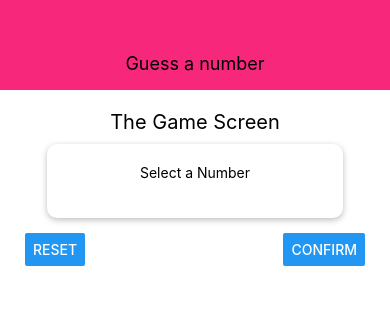
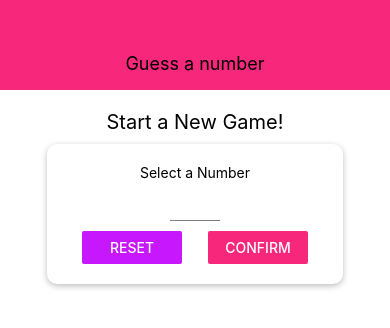
Before and after one commit to mcapurri/react-native-complete-guide__2nd-app-, a React Native app: screen / in a window 390 px wide. Shown: the top 328 px of the page. Built offline with nearby package versions, Linux system fonts and the light colour scheme.

Commit message:
adding Components to screen

```diff
--- /dev/null
+++ b/components/Card.js
@@ -0,0 +1,23 @@
+import React from 'react';
+import { StyleSheet, View } from 'react-native';
+
+const Card = (props) => {
+    return (
+        <View style={{ ...styles.card, ...props.style }}>{props.children}</View>
+    );
+};
+
+const styles = StyleSheet.create({
+    card: {
+        shadowColor: '#000',
+        shadowOffset: { width: 0, height: 2 },
+        shadowRadius: 6,
+        shadowOpacity: 0.26,
+        elevation: 5, // shadow on android
+        backgroundColor: '#fff',
+        padding: 20,
+        borderRadius: 10,
+    },
+});
+
+export default Card;
--- a/components/Header.js
+++ b/components/Header.js
@@ -1,5 +1,6 @@
 import React from 'react';
 import { View, Text, StyleSheet } from 'react-native';
+import Colors from '../constants/colors';
 
 const Header = (props) => {
     return (
@@ -14,7 +15,7 @@
         width: '100%',
         height: 90,
         paddingTop: 36,
-        backgroundColor: '#f7287b',
+        backgroundColor: Colors.primary,
         alignItems: 'center',
         justifyContent: 'center',
     },
--- /dev/null
+++ b/components/Input.js
@@ -0,0 +1,17 @@
+import React from 'react';
+import { ProgressViewIOSComponent, StyleSheet, TextInput } from 'react-native';
+
+const Input = (props) => {
+    return <TextInput {...props} style={{ ...styles.input, ...props.style }} />;
+};
+
+const styles = StyleSheet.create({
+    input: {
+        height: 30,
+        borderBottomColor: 'grey',
+        borderBottomWidth: 1,
+        marginVertical: 10,
+    },
+});
+
+export default Input;
--- /dev/null
+++ b/components/NumberContainer.js
@@ -0,0 +1,29 @@
+import React from 'react';
+import { Text, View, StyleSheet } from 'react-native';
+import Colors from '../constants/colors';
+
+const NumberContainer = (props) => {
+    return (
+        <View style={styles.container}>
+            <Text style={styles.number}>{props.children}</Text>
+        </View>
+    );
+};
+
+const styles = StyleSheet.create({
+    container: {
+        borderWidth: 2,
+        borderColor: Colors.accent,
+        padding: 10,
+        borderRadius: 10,
+        marginVertical: 10,
+        alignItems: 'center',
+        justifyContent: 'center',
+    },
+    number: {
+        color: Colors.accent,
+        fontSize: 22,
+    },
+});
+
+export default NumberContainer;
--- /dev/null
+++ b/constants/colors.js
@@ -0,0 +1,4 @@
+export default {
+    primary: '#f7287b',
+    accent: '#c717fc',
+};
--- a/screens/StartGameScreen.js
+++ b/screens/StartGameScreen.js
@@ -1,19 +1,106 @@
-import React from 'react';
-import { StyleSheet, Text, View, TextInput, Button } from 'react-native';
+import React, { useState } from 'react';
+import {
+    View,
+    Text,
+    StyleSheet,
+    Button,
+    TouchableWithoutFeedback,
+    Keyboard,
+    Alert,
+} from 'react-native';
+
+import Card from '../components/Card';
+import Input from '../components/Input';
+import NumberContainer from '../components/NumberContainer';
+import Colors from '../constants/colors';
 
 const StartGameScreen = (props) => {
+    const [enteredValue, setEnteredValue] = useState('');
+    const [confirmed, setConfirmed] = useState(false);
+    const [selectednumber, setSelectedNumber] = useState();
+
+    const numberInputHandler = (inputText) => {
+        setEnteredValue(inputText.toString().replace(/[^0-9]/g, ''));
+    };
+
+    const resetInputHandler = () => {
+        setEnteredValue('');
+        setConfirmed(false);
+    };
+    const confirmInputHandler = () => {
+        const chosenNumber = parseInt(enteredValue);
+        if (isNaN(chosenNumber) || chosenNumber <= 0 || chosenNumber > 99) {
+            Alert.alert(
+                'Invalid number!',
+                'Number has to be a value between 1 and 99',
+                [
+                    {
+                        text: 'Okay',
+                        style: 'destructive',
+                        onPress: resetInputHandler,
+                    },
+                ]
+            );
+            99;
+            return;
+        }
+        setConfirmed(true);
+        setSelectedNumber(chosenNumber);
+        setEnteredValue('');
+        Keyboard.dismiss();
+    };
+    let confirmedOutput;
+    if (confirmed) {
+        confirmedOutput = (
+            <Card style={styles.summaryContainer}>
+                <Text>You selected</Text>
+                <NumberContainer>{selectednumber}</NumberContainer>
+                <Button title="START GAME" />
+            </Card>
+        );
+    }
+
     return (
-        <View style={styles.screen}>
-            <Text style={styles.title}>The Game Screen</Text>
-            <View style={styles.inputContainer}>
-                <Text>Select a Number</Text>
-                <TextInput />
+        <TouchableWithoutFeedback
+            onPress={() => {
+                setEnteredValue('');
+                Keyboard.dismiss();
+            }}
+        >
+            <View style={styles.screen}>
+                <Text style={styles.title}>Start a New Game!</Text>
+                <Card style={styles.inputContainer}>
+                    <Text>Select a Number</Text>
+                    <Input
+                        style={styles.input}
+                        blurOnSubmit
+                        autoCapitalize="none"
+                        autoCorrect={false}
+                        keyboardType="number-pad"
+                        maxLength={2}
+                        onChangeText={numberInputHandler}
+                        value={enteredValue}
+                    />
+                    <View style={styles.buttonContainer}>
+                        <View style={styles.button}>
+                            <Button
+                                title="Reset"
+                                onPress={resetInputHandler}
+                                color={Colors.accent}
+                            />
+                        </View>
+                        <View style={styles.button}>
+                            <Button
+                                title="Confirm"
+                                onPress={confirmInputHandler}
+                                color={Colors.primary}
+                            />
+                        </View>
+                    </View>
+                </Card>
+                {confirmedOutput}
             </View>
-            <View style={styles.buttonContainer}>
-                <Button title="Reset" onPress={() => {}} />
-                <Button title="Confirm" onPress={() => {}} />
-            </View>
-        </View>
+        </TouchableWithoutFeedback>
     );
 };
 
@@ -23,12 +110,6 @@
         padding: 10,
         alignItems: 'center',
     },
-    buttonContainer: {
-        flexDirection: 'row',
-        width: '100%',
-        justifyContent: 'space-between',
-        padding: 15,
-    },
     title: {
         fontSize: 20,
         marginVertical: 10,
@@ -37,14 +118,23 @@
         width: 300,
         maxWidth: '80%',
         alignItems: 'center',
-        shadowColor: '#000',
-        shadowOffset: { width: 0, height: 2 },
-        shadowRadius: 6,
-        shadowOpacity: 0.26,
-        elevation: 5, // shadow on android
-        backgroundColor: '#fff',
-        padding: 20,
-        borderRadius: 10,
+    },
+    buttonContainer: {
+        flexDirection: 'row',
+        width: '100%',
+        justifyContent: 'space-between',
+        paddingHorizontal: 15,
+    },
+    button: {
+        width: 100,
+    },
+    input: {
+        width: 50,
+        textAlign: 'center',
+    },
+    summaryContainer: {
+        marginTop: 20,
+        alignItems: 'center',
     },
 });
 
```
